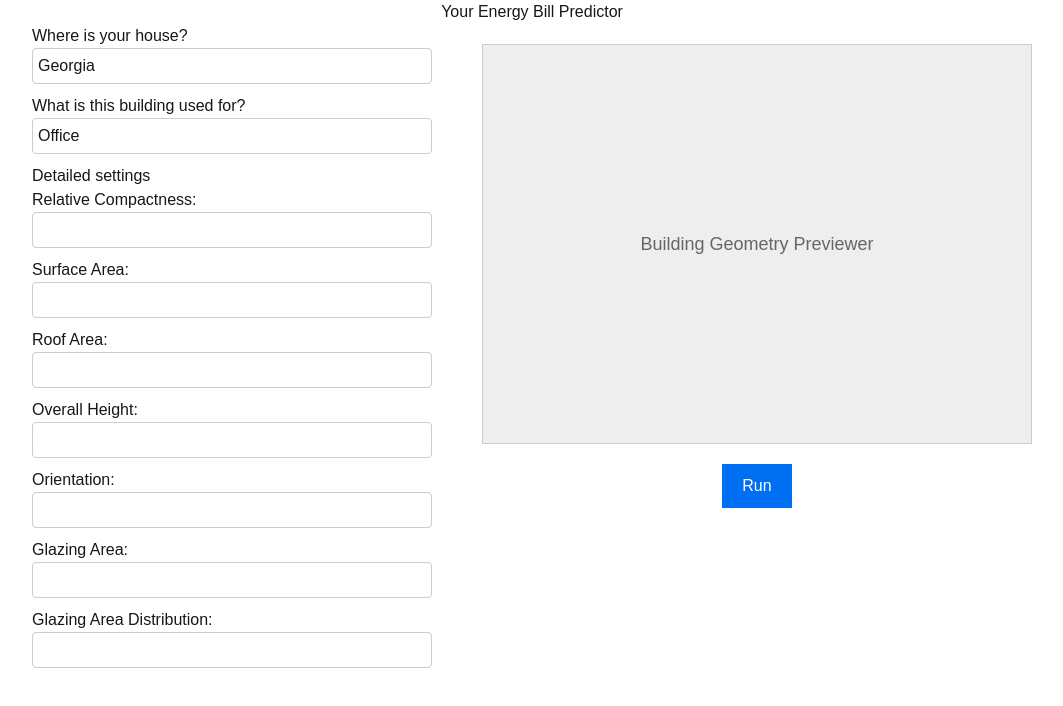
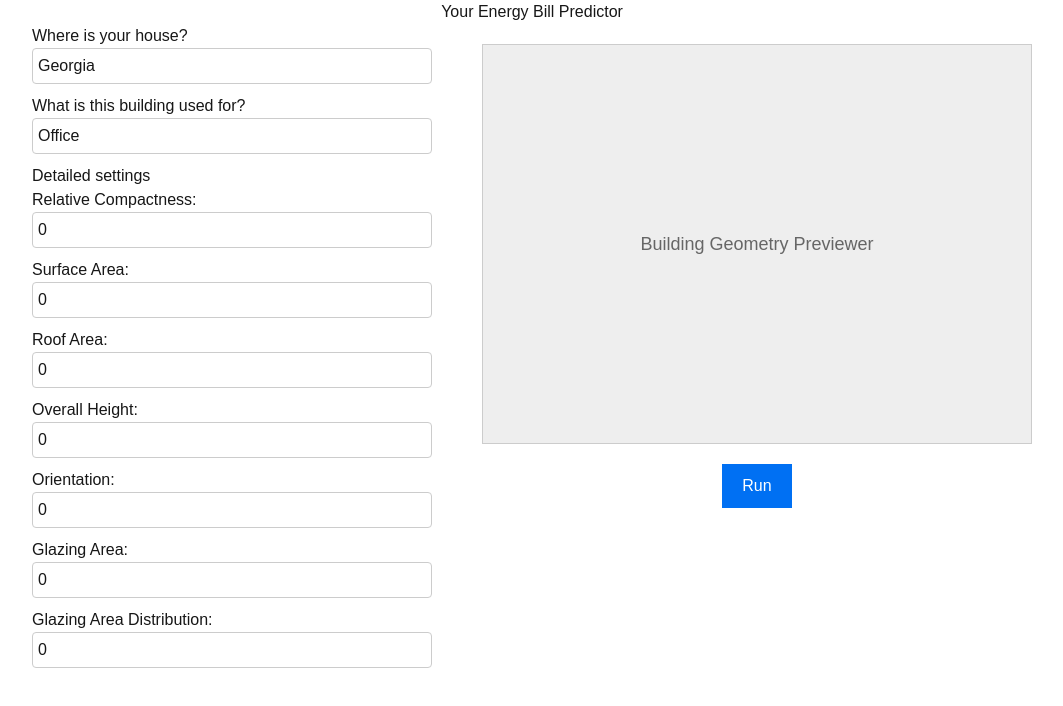
Before and after one commit to jhernandez312/Surrogate-Model-Game, a Next.js app: page / in a window 1280 px wide. Shown: the top 706 px of the page, without its empty margins (108-1171 px from the left). Built offline with nearby package versions, Linux system fonts and the light colour scheme.

Commit message:
Update page.tsx

```diff
--- a/app/page.tsx
+++ b/app/page.tsx
@@ -5,36 +5,39 @@ import Previewer from './components/Previewer';
 import RunButton from './components/RunButton';
 import styles from './components/Home.module.css';
 
+// Define the interface with numbers for relevant fields
 interface FormData {
   state: string;
   buildingUse: string;
-  relativeCompactness: string;
-  surfaceArea: string;
-  roofArea: string;
-  overallHeight: string;
-  orientation: string;
-  glazingArea: string;
-  glazingAreaDistribution: string;
+  relativeCompactness: number;
+  surfaceArea: number;
+  roofArea: number;
+  overallHeight: number;
+  orientation: number;
+  glazingArea: number;
+  glazingAreaDistribution: number;
 }
 
 export default function Home() {
+  // Initialize form data with number values for the numeric fields
   const [formData, setFormData] = useState<FormData>({
     state: 'Georgia',
     buildingUse: 'Office',
-    relativeCompactness: '',
-    surfaceArea: '',
-    roofArea: '',
-    overallHeight: '',
-    orientation: '',
-    glazingArea: '',
-    glazingAreaDistribution: '',
+    relativeCompactness: 0,
+    surfaceArea: 0,
+    roofArea: 0,
+    overallHeight: 0,
+    orientation: 0,
+    glazingArea: 0,
+    glazingAreaDistribution: 0,
   });
 
+  // Ensure that numerical values are correctly parsed to numbers
   const handleChange = (e: ChangeEvent<HTMLInputElement>) => {
     const { name, value } = e.target;
     setFormData({
       ...formData,
-      [name]: value,
+      [name]: name === 'state' || name === 'buildingUse' ? value : Number(value),
     });
   };
 
@@ -68,43 +71,43 @@ export default function Home() {
           <FormInput
             label="Relative Compactness:"
             name="relativeCompactness"
-            value={formData.relativeCompactness}
+            value={formData.relativeCompactness.toString()} // Convert to string for input value
             onChange={handleChange}
           />
           <FormInput
             label="Surface Area:"
             name="surfaceArea"
-            value={formData.surfaceArea}
+            value={formData.surfaceArea.toString()} // Convert to string for input value
             onChange={handleChange}
           />
           <FormInput
             label="Roof Area:"
             name="roofArea"
-            value={formData.roofArea}
+            value={formData.roofArea.toString()} // Convert to string for input value
             onChange={handleChange}
           />
           <FormInput
             label="Overall Height:"
             name="overallHeight"
-            value={formData.overallHeight}
+            value={formData.overallHeight.toString()} // Convert to string for input value
             onChange={handleChange}
           />
           <FormInput
             label="Orientation:"
             name="orientation"
-            value={formData.orientation}
+            value={formData.orientation.toString()} // Convert to string for input value
             onChange={handleChange}
           />
           <FormInput
             label="Glazing Area:"
             name="glazingArea"
-            value={formData.glazingArea}
+            value={formData.glazingArea.toString()} // Convert to string for input value
             onChange={handleChange}
           />
           <FormInput
             label="Glazing Area Distribution:"
             name="glazingAreaDistribution"
-            value={formData.glazingAreaDistribution}
+            value={formData.glazingAreaDistribution.toString()} // Convert to string for input value
             onChange={handleChange}
           />
         </form>
```
